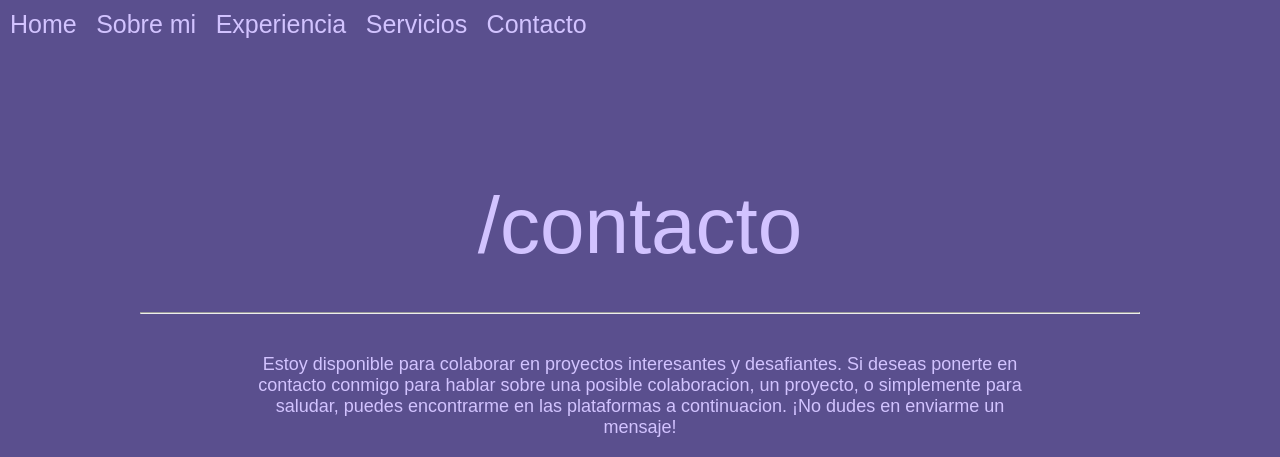
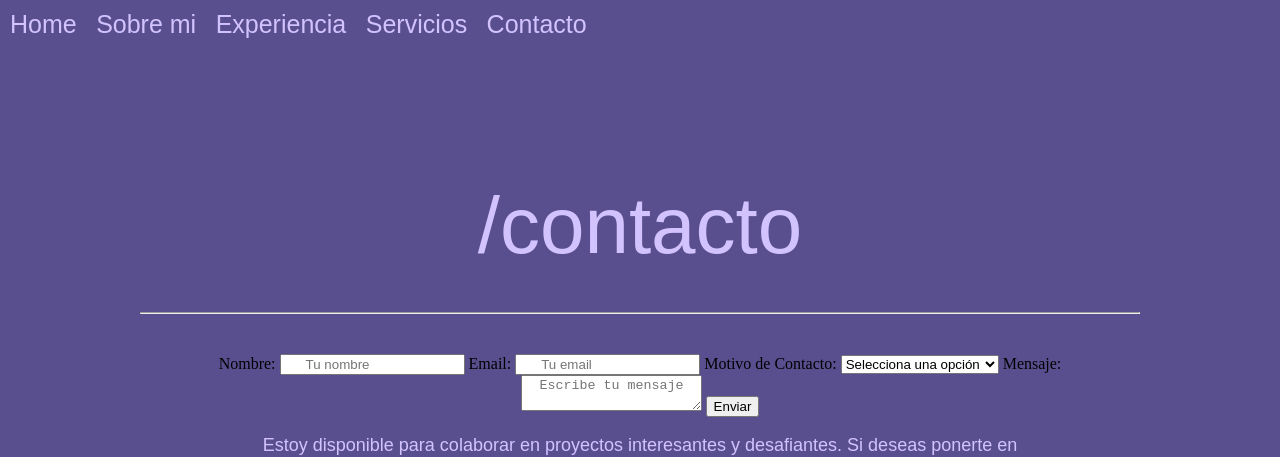
Before and after one commit to neyen03/tpIndividual, a plain HTML site: page pages/contact.html in a window 1280 px wide. Shown: the top 457 px of the page. Drawn offline with Linux system fonts and the light colour scheme; a web font is replaced by a local one.

Commit message:
Update contact.html

```diff
--- a/pages/contact.html
+++ b/pages/contact.html
@@ -23,6 +23,36 @@
 
     <div class="contact-title">/contacto <hr></div>
 
+    <div class="container-formulario">
+
+        <form id="contactForm">
+        <!-- Nombre -->
+            <label for="nombre" class="palabras-form">Nombre:</label>
+            <input class="formulario-espacios" type="text" id="nombre" name="nombre" required minlength="3" placeholder="      Tu nombre">
+
+        <!-- Email -->
+            <label for="email" class="palabras-form">Email:</label>
+            <input class="formulario-espacios" type="email" id="email" name="email" required placeholder="      Tu email">
+
+        <!-- Motivo de Contacto -->
+            <label for="motivo" class="palabras-form">Motivo de Contacto:</label>
+            <select id="motivo" name="motivo" required class="formulario-espacios">
+                <option value="">      Selecciona una opción</option>
+                <option value="consulta">Consulta</option>
+                <option value="propuesta">Propuesta de Proyecto</option>
+                <option value="presupuesto">Presupuesto</option>
+                <option value="otros">Otros</option>
+            </select>
+
+        <!-- Mensaje -->
+            <label for="mensaje" class="palabras-form">Mensaje:</label>
+            <textarea class="formulario-espacios-mensaje" id="mensaje" name="mensaje" required minlength="10" placeholder="  Escribe tu mensaje"></textarea>
+
+        <!-- Botón de Enviar -->
+            <button class="button-form" type="submit">Enviar</button>
+        </form>
+    </div>
+
     <p class="contact-description">
         Estoy disponible para colaborar en proyectos interesantes y desafiantes. Si deseas ponerte en contacto conmigo para hablar sobre una posible colaboracion, un proyecto, o simplemente para saludar, puedes encontrarme en las plataformas a continuacion. ¡No dudes en enviarme un mensaje!
     </p>
```
